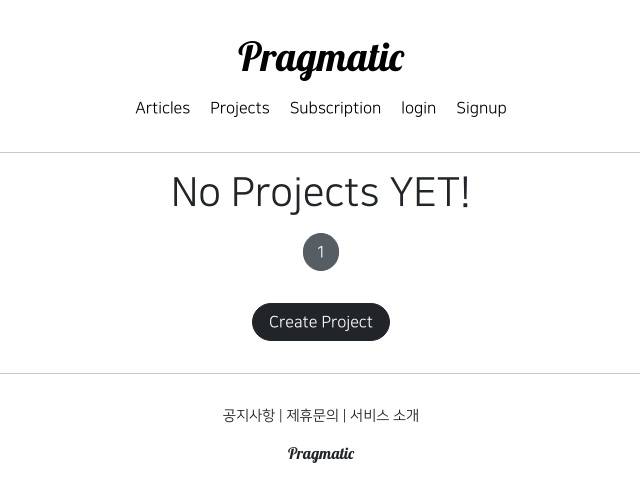
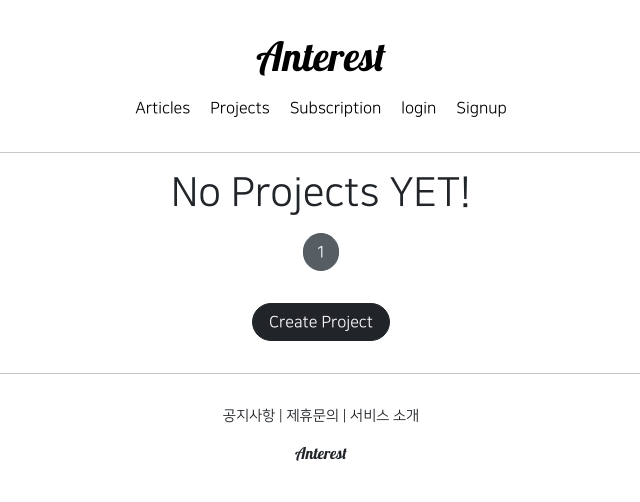
Before and after one commit to dkstjdwns114/clone_pinterest, a Django app: page /projects/list/ in a window 1280 px wide. Shown: the top 502 px of the page, without its empty margins (319-959 px from the left). Run offline with Django 3.2, Linux system fonts and the light colour scheme; data that the repository does not hold is empty; some libraries are stand-ins or nearby versions.

Commit message:
Readme 수정 및 텍스트 수정

```diff
--- a/templates/footer.html
+++ b/templates/footer.html
@@ -6,6 +6,6 @@
         <span>서비스 소개</span>
     </div>
     <div style="margin-top: 1rem;">
-        <h6 class="pragmatic_logo">Pragmatic</h6>
+        <h6 class="pragmatic_logo">Anterest</h6>
     </div>
 </div>
--- a/templates/header.html
+++ b/templates/header.html
@@ -3,7 +3,7 @@
     <div>
         <h1 class="pragmatic_logo">
             <a href="{% url 'home' %}" class="pragmatic_header_nav">
-                Pragmatic
+                Anterest
             </a>
         </h1>
     </div>
```
Also changed, not shown: README.md, readmeImg/create_article.png (added), readmeImg/post_detail.png (added), readmeImg/project.png (added), readmeImg/projects.png (added).
